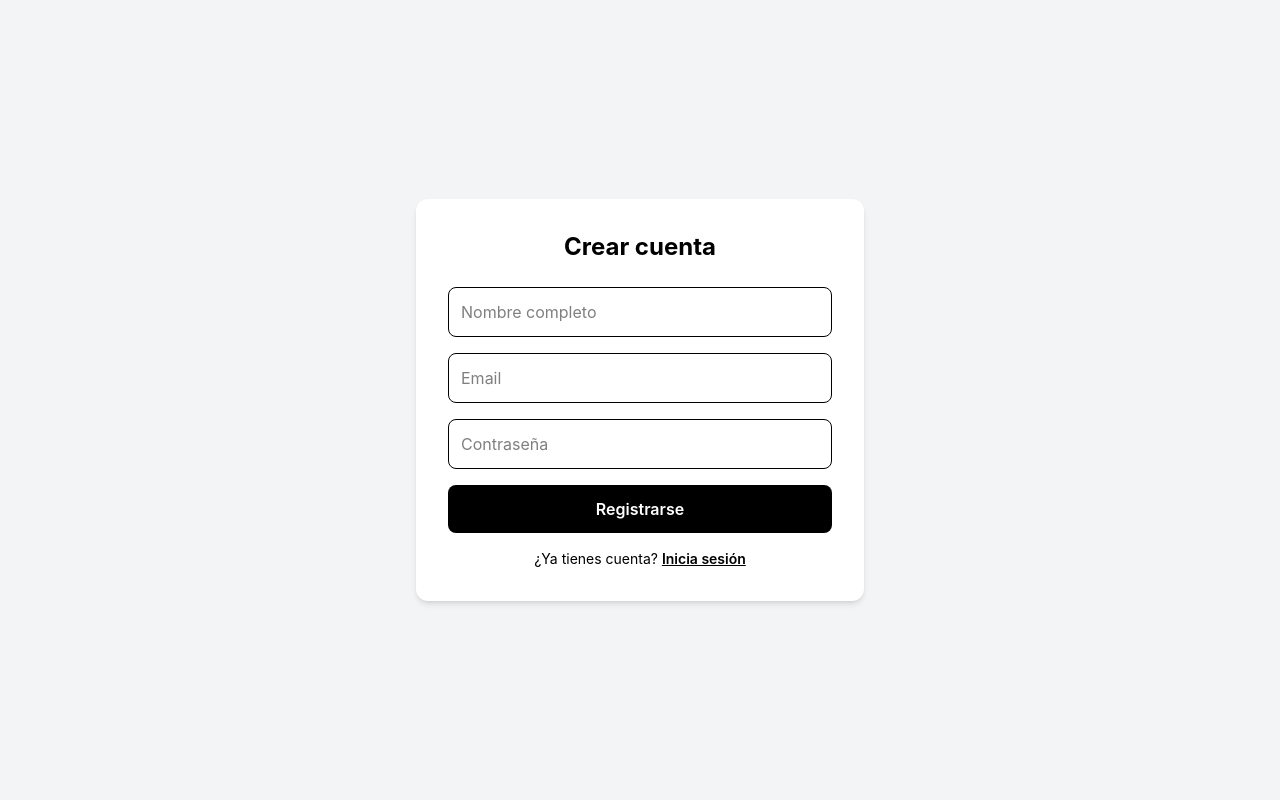
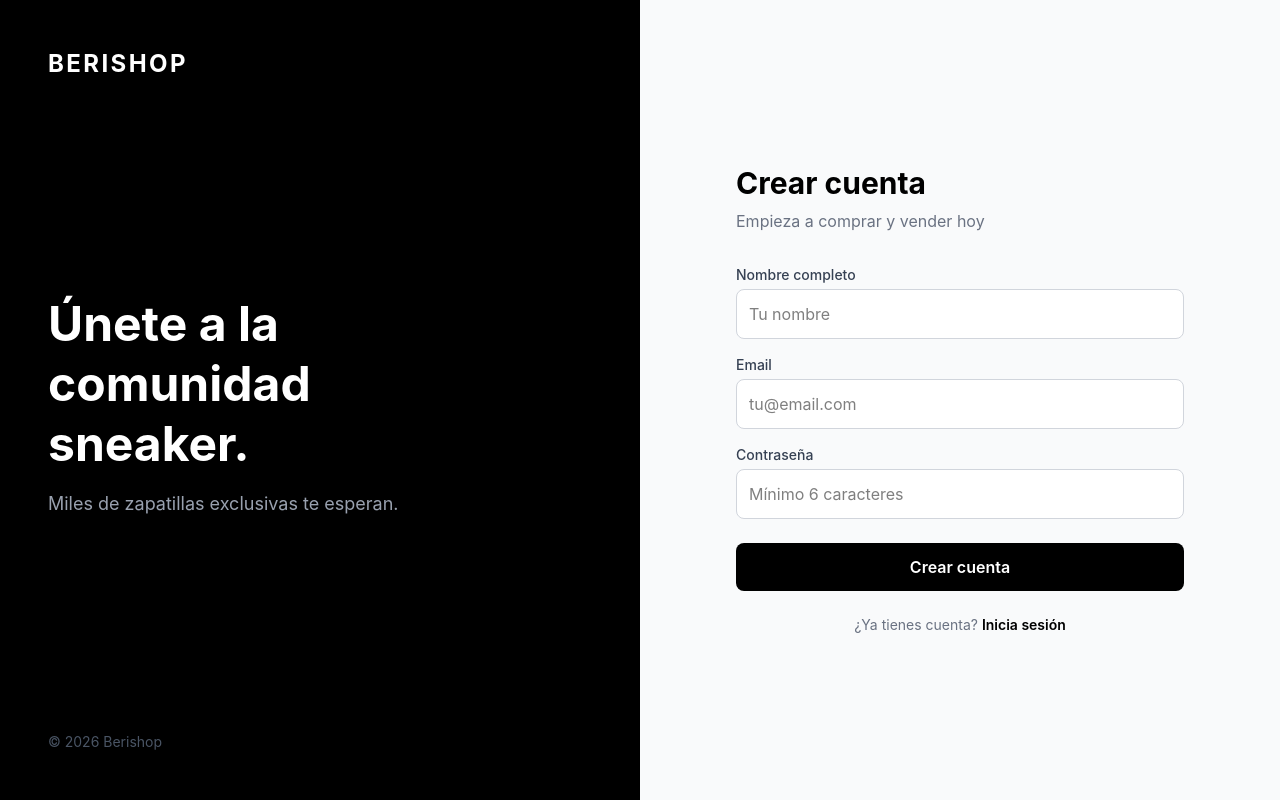
Before and after one commit to SergioBeri8/TFG-Berishop, a React (Vite) app: page /registro in a window 1280 px wide. Built offline with nearby package versions, Linux system fonts and the light colour scheme; no server answers.

Commit message:
Rediseno navbar, login y registro

```diff
--- a/src/pages/Login.jsx
+++ b/src/pages/Login.jsx
@@ -39,61 +39,96 @@ export default function Login() {
   async function handleGoogle() {
     await supabase.auth.signInWithOAuth({
       provider: 'google',
-    options: {
-      redirectTo: 'https://tfg-berishop.vercel.app/catalogo'
-    }
+      options: { redirectTo: 'https://tfg-berishop.vercel.app/catalogo' }
     })
   }
 
   return (
-    <div className="min-h-screen flex items-center justify-center bg-gray-100">
-      <div className="bg-white p-8 rounded-xl shadow-md w-full max-w-md">
-        <h1 className="text-2xl font-bold mb-6 text-center">Iniciar sesión</h1>
-        {error && <p className="text-red-500 text-sm mb-4">{error}</p>}
-        {mensajeRecuperacion && <p className="text-green-600 text-sm mb-4">{mensajeRecuperacion}</p>}
-        <form onSubmit={handleLogin} className="flex flex-col gap-4">
+    <div className="min-h-screen flex">
+      {/* Lado izquierdo - imagen */}
+      <div className="hidden lg:flex w-1/2 bg-black flex-col justify-between p-12">
+        <span className="text-white font-bold text-2xl tracking-widest">BERISHOP</span>
+        <div>
+          <h1 className="text-white text-5xl font-bold leading-tight mb-4">
+            El mercado de<br />las zapatillas<br />exclusivas.
+          </h1>
+          <p className="text-gray-400 text-lg">Compra y vende con total seguridad.</p>
+        </div>
+        <p className="text-gray-600 text-sm">© 2026 Berishop</p>
+      </div>
+
+      {/* Lado derecho - formulario */}
+      <div className="w-full lg:w-1/2 flex items-center justify-center bg-gray-50 px-8">
+        <div className="w-full max-w-md">
+          <div className="lg:hidden mb-8">
+            <span className="text-black font-bold text-2xl tracking-widest">BERISHOP</span>
+          </div>
+
+          <h2 className="text-3xl font-bold mb-2">Bienvenido</h2>
+          <p className="text-gray-500 mb-8">Inicia sesión en tu cuenta</p>
+
+          {error && <p className="text-red-500 text-sm mb-4 bg-red-50 p-3 rounded-lg">{error}</p>}
+          {mensajeRecuperacion && <p className="text-green-600 text-sm mb-4 bg-green-50 p-3 rounded-lg">{mensajeRecuperacion}</p>}
+
+          <form onSubmit={handleLogin} className="flex flex-col gap-4 mb-6">
+            <div>
+              <label className="text-sm font-medium text-gray-700 mb-1 block">Email</label>
               <input
                 type="email"
-            placeholder="Email"
+                placeholder="tu@email.com"
                 value={email}
                 onChange={e => setEmail(e.target.value)}
-            className="border rounded-lg p-3 focus:outline-none focus:ring-2 focus:ring-black"
+                className="border border-gray-300 rounded-lg p-3 w-full focus:outline-none focus:ring-2 focus:ring-black bg-white"
                 required
               />
+            </div>
+            <div>
+              <label className="text-sm font-medium text-gray-700 mb-1 block">Contraseña</label>
               <input
                 type="password"
-            placeholder="Contraseña"
+                placeholder="••••••••"
                 value={password}
                 onChange={e => setPassword(e.target.value)}
-            className="border rounded-lg p-3 focus:outline-none focus:ring-2 focus:ring-black"
+                className="border border-gray-300 rounded-lg p-3 w-full focus:outline-none focus:ring-2 focus:ring-black bg-white"
                 required
               />
+            </div>
             <button
               type="submit"
-            className="bg-black text-white rounded-lg p-3 font-semibold hover:bg-gray-800 transition"
+              className="bg-black text-white rounded-lg p-3 font-semibold hover:bg-gray-800 transition mt-2"
             >
-            Entrar
+              Iniciar sesión
             </button>
           </form>
-        <div className="text-center mt-4 flex flex-col gap-2">
+
+          <div className="relative mb-6">
+            <div className="absolute inset-0 flex items-center">
+              <div className="w-full border-t border-gray-200"></div>
+            </div>
+            <div className="relative flex justify-center text-sm">
+              <span className="px-4 bg-gray-50 text-gray-400">o continúa con</span>
+            </div>
+          </div>
+
           <button
             onClick={handleGoogle}
-  className="w-full border rounded-lg p-3 font-semibold hover:bg-gray-50 transition flex items-center justify-center gap-2"
+            className="w-full border border-gray-300 rounded-lg p-3 font-semibold hover:bg-gray-100 transition flex items-center justify-center gap-3 bg-white mb-6"
           >
             <img src="https://www.google.com/favicon.ico" alt="Google" className="w-4 h-4" />
             Continuar con Google
           </button>
-          <button
-            onClick={handleRecuperar}
-            className="text-sm text-gray-500 hover:text-black transition"
-          >
+
+          <div className="text-center flex flex-col gap-3">
+            <button onClick={handleRecuperar} className="text-sm text-gray-500 hover:text-black transition">
               ¿Olvidaste tu contraseña?
             </button>
-
-          <p className="text-sm">
+            <p className="text-sm text-gray-500">
               ¿No tienes cuenta?{' '}
-            <a href="/registro" className="font-semibold underline">Regístrate</a>
+              <span onClick={() => navigate('/registro')} className="font-semibold text-black cursor-pointer hover:underline">
+                Regístrate
+              </span>
             </p>
+          </div>
         </div>
       </div>
     </div>
--- a/src/pages/Registro.jsx
+++ b/src/pages/Registro.jsx
@@ -26,46 +26,80 @@ export default function Registro() {
   }
 
   return (
-    <div className="min-h-screen flex items-center justify-center bg-gray-100">
-      <div className="bg-white p-8 rounded-xl shadow-md w-full max-w-md">
-        <h1 className="text-2xl font-bold mb-6 text-center">Crear cuenta</h1>
-        {error && <p className="text-red-500 text-sm mb-4">{error}</p>}
-        <form onSubmit={handleRegistro} className="flex flex-col gap-4">
+    <div className="min-h-screen flex">
+      {/* Lado izquierdo */}
+      <div className="hidden lg:flex w-1/2 bg-black flex-col justify-between p-12">
+        <span className="text-white font-bold text-2xl tracking-widest">BERISHOP</span>
+        <div>
+          <h1 className="text-white text-5xl font-bold leading-tight mb-4">
+            Únete a la<br />comunidad<br />sneaker.
+          </h1>
+          <p className="text-gray-400 text-lg">Miles de zapatillas exclusivas te esperan.</p>
+        </div>
+        <p className="text-gray-600 text-sm">© 2026 Berishop</p>
+      </div>
+
+      {/* Lado derecho */}
+      <div className="w-full lg:w-1/2 flex items-center justify-center bg-gray-50 px-8">
+        <div className="w-full max-w-md">
+          <div className="lg:hidden mb-8">
+            <span className="text-black font-bold text-2xl tracking-widest">BERISHOP</span>
+          </div>
+
+          <h2 className="text-3xl font-bold mb-2">Crear cuenta</h2>
+          <p className="text-gray-500 mb-8">Empieza a comprar y vender hoy</p>
+
+          {error && <p className="text-red-500 text-sm mb-4 bg-red-50 p-3 rounded-lg">{error}</p>}
+
+          <form onSubmit={handleRegistro} className="flex flex-col gap-4 mb-6">
+            <div>
+              <label className="text-sm font-medium text-gray-700 mb-1 block">Nombre completo</label>
               <input
                 type="text"
-            placeholder="Nombre completo"
+                placeholder="Tu nombre"
                 value={nombre}
                 onChange={e => setNombre(e.target.value)}
-            className="border rounded-lg p-3 focus:outline-none focus:ring-2 focus:ring-black"
+                className="border border-gray-300 rounded-lg p-3 w-full focus:outline-none focus:ring-2 focus:ring-black bg-white"
                 required
               />
+            </div>
+            <div>
+              <label className="text-sm font-medium text-gray-700 mb-1 block">Email</label>
               <input
                 type="email"
-            placeholder="Email"
+                placeholder="tu@email.com"
                 value={email}
                 onChange={e => setEmail(e.target.value)}
-            className="border rounded-lg p-3 focus:outline-none focus:ring-2 focus:ring-black"
+                className="border border-gray-300 rounded-lg p-3 w-full focus:outline-none focus:ring-2 focus:ring-black bg-white"
                 required
               />
+            </div>
+            <div>
+              <label className="text-sm font-medium text-gray-700 mb-1 block">Contraseña</label>
               <input
                 type="password"
-            placeholder="Contraseña"
+                placeholder="Mínimo 6 caracteres"
                 value={password}
                 onChange={e => setPassword(e.target.value)}
-            className="border rounded-lg p-3 focus:outline-none focus:ring-2 focus:ring-black"
+                className="border border-gray-300 rounded-lg p-3 w-full focus:outline-none focus:ring-2 focus:ring-black bg-white"
                 required
               />
+            </div>
             <button
               type="submit"
-            className="bg-black text-white rounded-lg p-3 font-semibold hover:bg-gray-800 transition"
+              className="bg-black text-white rounded-lg p-3 font-semibold hover:bg-gray-800 transition mt-2"
             >
-            Registrarse
+              Crear cuenta
             </button>
           </form>
-        <p className="text-center text-sm mt-4">
+
+          <p className="text-center text-sm text-gray-500">
             ¿Ya tienes cuenta?{' '}
-          <a href="/login" className="font-semibold underline">Inicia sesión</a>
+            <span onClick={() => navigate('/login')} className="font-semibold text-black cursor-pointer hover:underline">
+              Inicia sesión
+            </span>
           </p>
+        </div>
       </div>
     </div>
   )
```
Also changed, not shown: src/components/Navbar.jsx (+16 -34 lines). Lines whose indentation alone changed are shown as unchanged.
